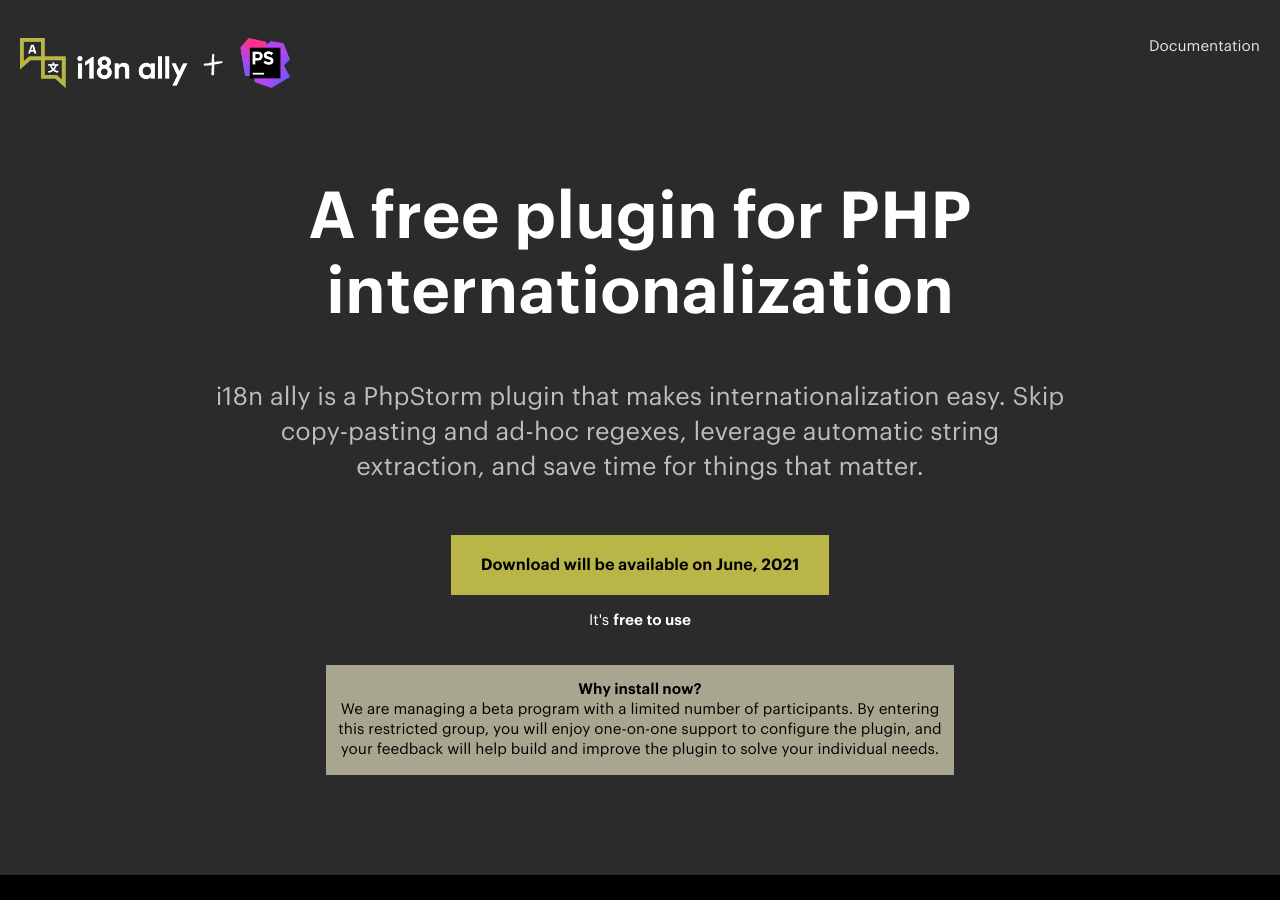
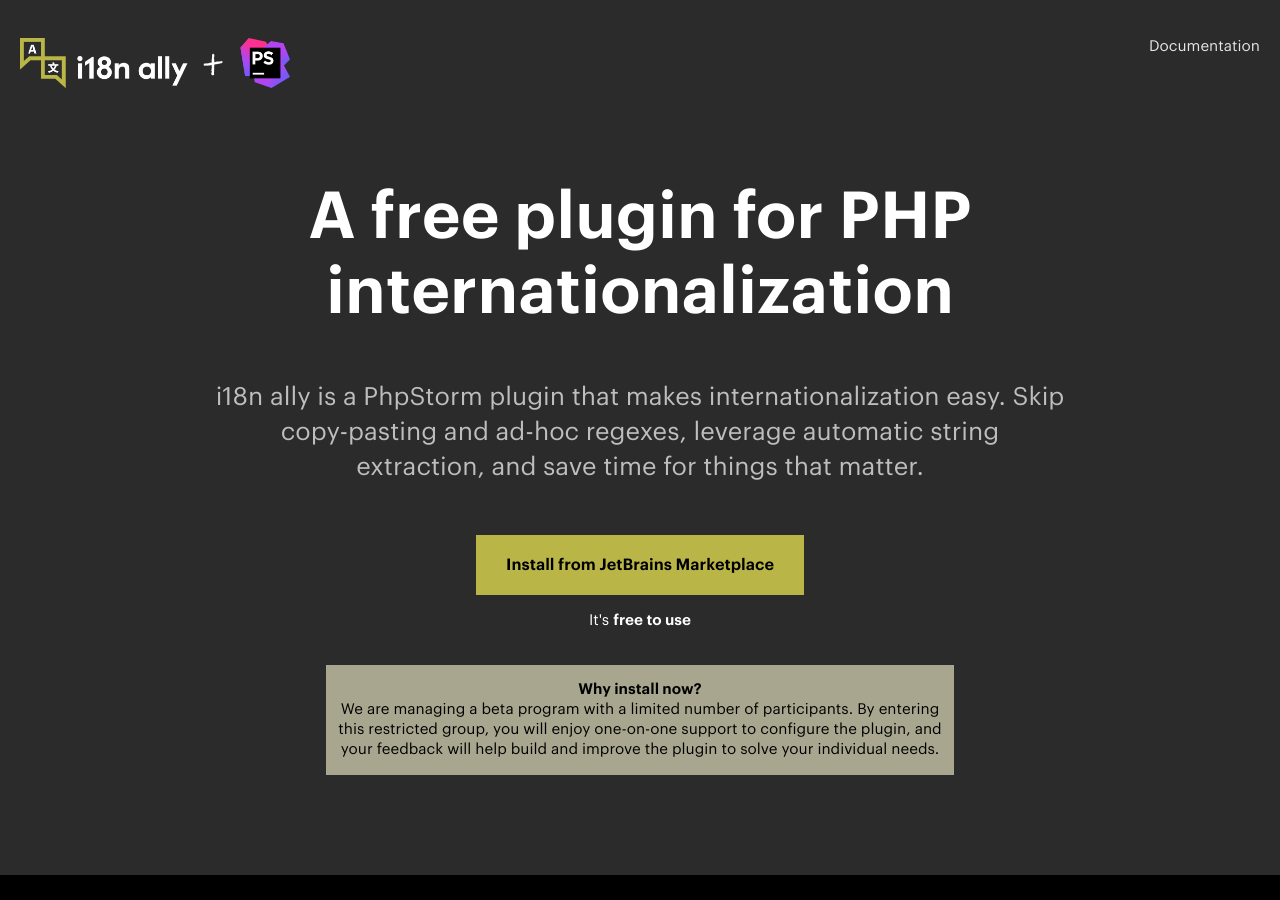
Before and after one commit to lokalise/i18n-ally-jetbrains-docs, a Jekyll site: the page built from index.html, in a window 1280 px wide and 900 px high. Built offline with Jekyll 4.4.1, drawn with Linux system fonts in a browser that asks for light colours; a script that is not in the unit is left out; comment, search, counter and statistics services are not loaded.

Commit message:
Content updates from Lokalise UI

```diff
--- a/_data/index.yml
+++ b/_data/index.yml
@@ -8,7 +8,7 @@
   subtitle: i18n ally is a PhpStorm plugin that makes internationalization easy. Skip
     copy-pasting and ad-hoc regexes, leverage automatic string extraction, and save
     time for things that matter.
-  button: Download will be available on June, 2021
+  button: Install from JetBrains Marketplace
   footnote: It's <strong>free to use</strong>
   why_title: Why install now?
   why_text: We are managing a beta program with a limited number of participants.
```
